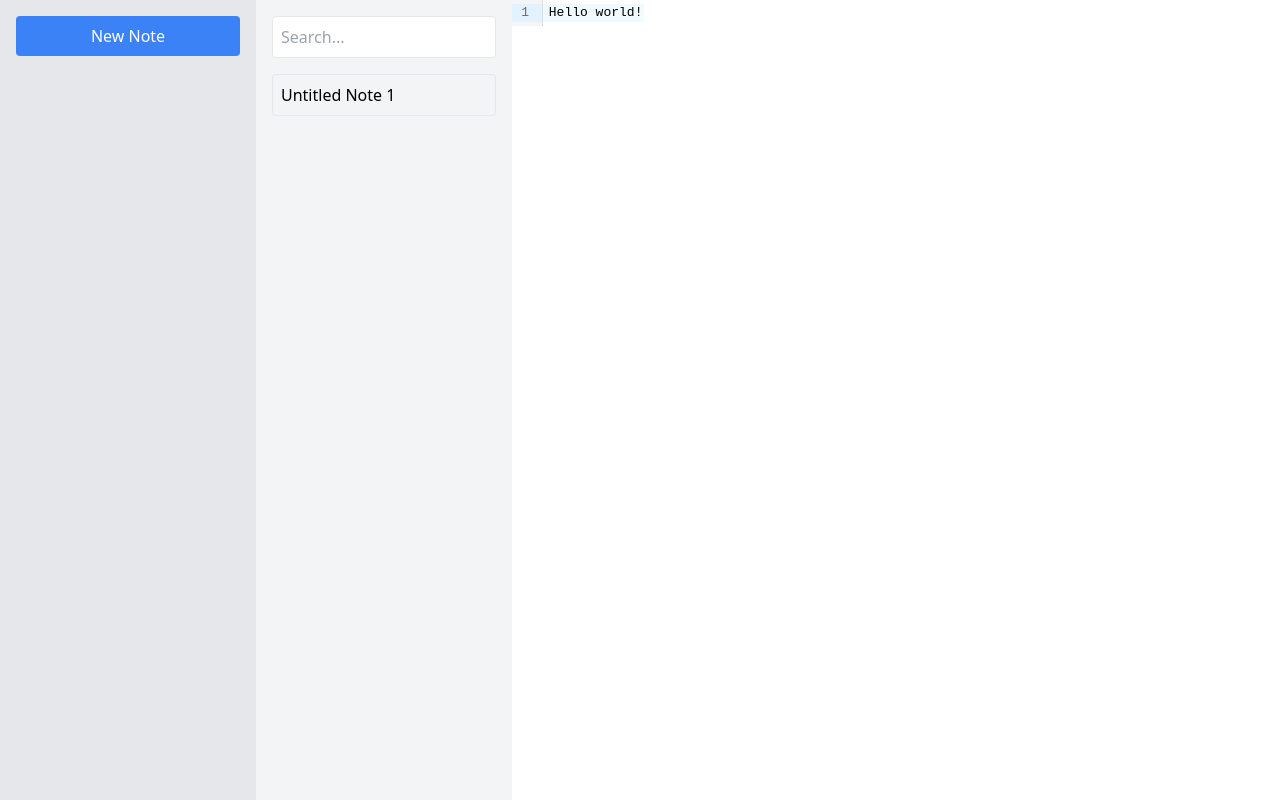
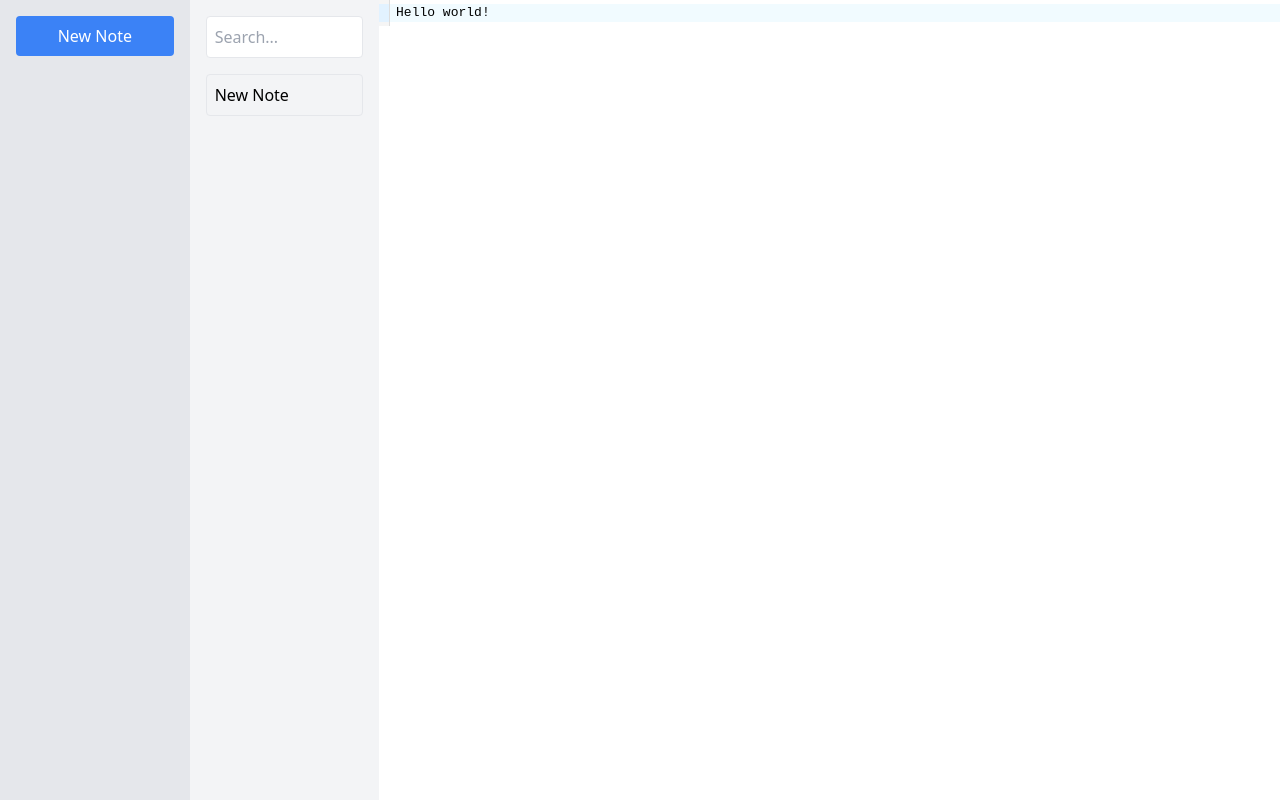
Before and after one commit to LyndonFan/Aether, a React (Create React App) app: page / in a window 1280 px wide. Both pictures are taken after a click on the button "New Note". Built offline with nearby package versions, Linux system fonts and the light colour scheme.

Commit message:
feat: use local storage

```diff
--- a/src/App.tsx
+++ b/src/App.tsx
@@ -1,4 +1,4 @@
-import React, { useState } from "react";
+import React, { useState, useEffect } from "react";
 import Sidebar from "./components/Sidebar";
 import NoteList from "./components/NoteList";
 import NoteEditor from "./components/NoteEditor";
@@ -10,19 +10,49 @@ interface Note {
 	content: string;
 }
 
+const NOTE_FIELD_PREFIX = "notes-aether-";
+
 export default function App(): React.JSX.Element {
-	const [notes, setNotes] = useState<Note[]>([]);
+	const [notes, setNotes] = useState<Map<string, Note>>(
+		new Map()
+	);
 	const [currentNoteId, setCurrentNoteId] = useState<
 		string | null
 	>(null);
 
+	useEffect(() => {
+		const savedNotes: Map<string, Note> = new Map();
+		for (const storage_key in localStorage) {
+			if (
+				storage_key.startsWith(NOTE_FIELD_PREFIX) &&
+				localStorage.getItem(storage_key) !== null
+			) {
+				const note_key = storage_key.replace(
+					NOTE_FIELD_PREFIX,
+					""
+				);
+				savedNotes.set(
+					note_key,
+					JSON.parse(localStorage.getItem(storage_key)!)
+				);
+			}
+		}
+		if (savedNotes.size > 0) {
+			setNotes(savedNotes);
+		}
+	}, []);
+
 	const createNewNote = () => {
 		const newNote: Note = {
 			id: uuid(),
-			title: `Untitled Note ${notes.length + 1}`,
+			title: "New Note",
 			content: "Hello world!",
 		};
-		setNotes([...notes, newNote]);
+		setNotes(new Map([...notes, [newNote.id, newNote]]));
+		localStorage.setItem(
+			NOTE_FIELD_PREFIX + newNote.id,
+			JSON.stringify(newNote)
+		);
 		setCurrentNoteId(newNote.id);
 	};
 
@@ -32,25 +62,35 @@ export default function App(): React.JSX.Element {
 
 	const updateNoteContent = (content: string) => {
 		setNotes(
-			notes.map((note) =>
-				note.id === currentNoteId
-					? {
-							...note,
-							content: content,
-					  }
-					: note
+			new Map(
+				[...notes].map(([key, note]) =>
+					key === currentNoteId
+						? [key, { ...note, content: content }]
+						: [key, note]
+				)
 			)
 		);
+		if (
+			currentNoteId !== null &&
+			notes.has(currentNoteId)
+		) {
+			localStorage.setItem(
+				NOTE_FIELD_PREFIX + currentNoteId,
+				JSON.stringify(notes.get(currentNoteId)!)
+			);
+		}
 	};
 
-	const currentNote = notes.find(
-		(note) => note.id === currentNoteId
-	);
+	const currentNote = currentNoteId
+		? notes.get(currentNoteId)
+		: undefined;
+
+	const noteList = [...notes.values()];
 
 	return (
 		<div className="flex">
 			<Sidebar createNewNote={createNewNote} />
-			<NoteList notes={notes} selectNote={selectNote} />
+			<NoteList notes={noteList} selectNote={selectNote} />
 			{currentNote && (
 				<NoteEditor
 					noteContent={currentNote.content}
--- a/src/components/NoteEditor.tsx
+++ b/src/components/NoteEditor.tsx
@@ -11,6 +11,10 @@ interface NoteEditorProps {
 	updateNoteContent: (content: string) => void;
 }
 
+const basicSetupOptions = {
+	lineNumbers: false,
+};
+
 export default function NoteEditor({
 	noteContent,
 	updateNoteContent,
@@ -18,13 +22,18 @@ export default function NoteEditor({
 	return (
 		<CodeMirror
 			value={noteContent}
+			className="h-screen w-screen"
+			basicSetup={basicSetupOptions}
 			extensions={[
 				markdown({
 					base: markdownLanguage,
 					codeLanguages: languages,
 				}),
 			]}
-			onChange={updateNoteContent}
+			onChange={(val, viewChange) => {
+				console.log(viewChange);
+				updateNoteContent(val);
+			}}
 		/>
 	);
 }
--- a/src/index.tsx
+++ b/src/index.tsx
@@ -1,11 +1,12 @@
-import React from 'react';
-import ReactDOM from 'react-dom';
-import './index.css';
-import App from './App';
+import React from "react";
+import { createRoot } from "react-dom/client";
+import "./index.css";
+import App from "./App";
 
-ReactDOM.render(
-  <React.StrictMode>
-    <App />
-  </React.StrictMode>,
-  document.getElementById('root')
+const container = document.getElementById("root")!;
+const root = createRoot(container);
+root.render(
+	<React.StrictMode>
+		<App />
+	</React.StrictMode>
 );
```
Also changed, not shown: tsconfig.json (+4 -9 lines).
